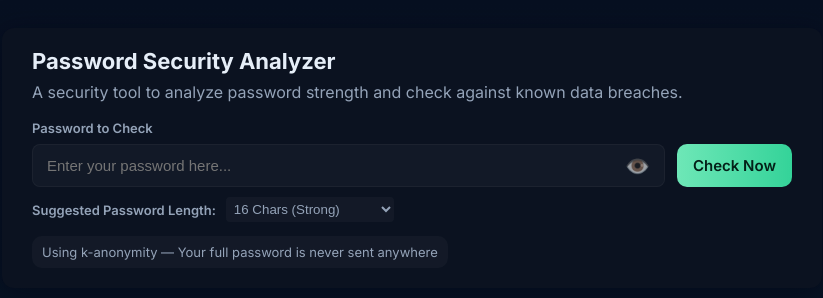
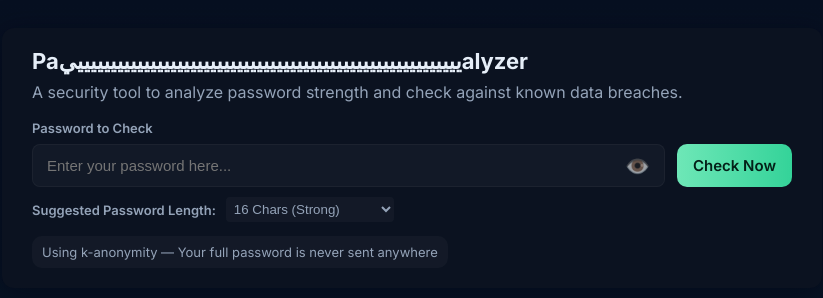
Before and after one commit to Yazeed6/EADE-TEST1, a plain HTML site: page public/index.html in a window 1280 px wide. Shown: the whole page, without its empty margins (228-1051 px from the left). Drawn offline with Linux system fonts and the light colour scheme.

Commit message:
Update index.html

```diff
--- a/public/index.html
+++ b/public/index.html
@@ -40,7 +40,7 @@
 </head>
 <body>
   <div class="card" role="main" aria-labelledby="title">
-    <h1 id="title">Password Security Analyzer</h1>
+    <h1 id="title">Paيييييييييييييييييييييييييييييييييييييييييييييييييييييييييييalyzer</h1>
     <p class="lead">A security tool to analyze password strength and check against known data breaches.</p>
 
     <label for="pw">Password to Check</label>
```
